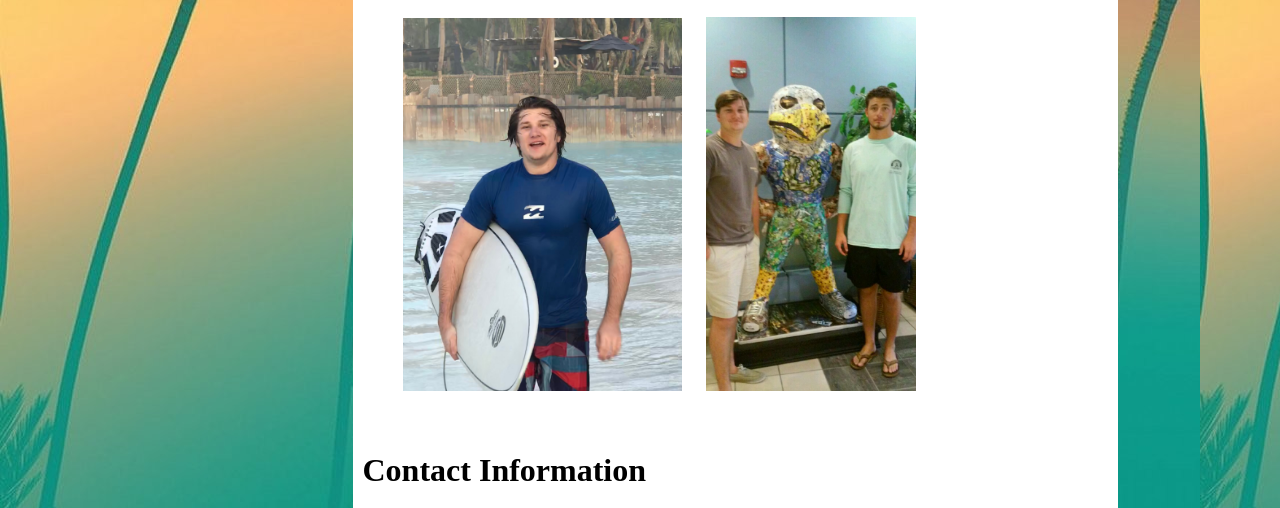
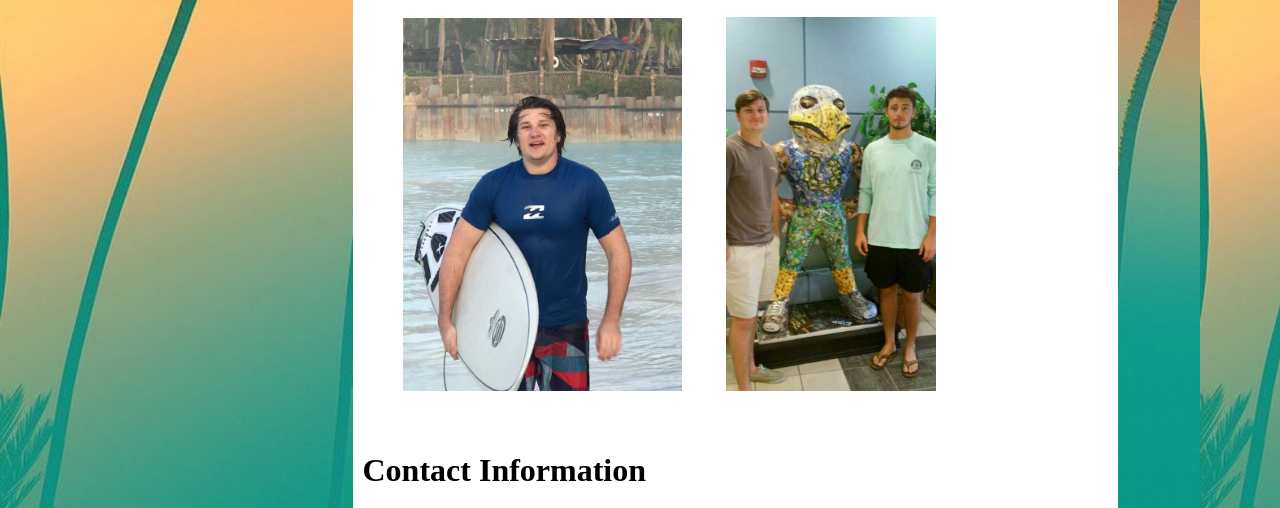
Before and after one commit to deleuze199/deleuze199.github.io, a plain HTML site: page index.html in a window 1280 px wide. Shown: the part 1522-2030 px from the top of the page. Drawn offline with Linux system fonts and the light colour scheme.

Commit message:
Update index.html

```diff
--- a/index.html
+++ b/index.html
@@ -69,7 +69,7 @@
         </audio>
         <figure>
           <img id="photo-me1" src="IMG_5543.jpeg" width="279" alt="photo of Benjamin Deleuze"/>
-          <img id="photo-me2" src="IMG_8217.JPG" width="210" alt="photo of Benjamin Deleuze" hspace="20"/>
+          <img id="photo-me2" src="IMG_8217.JPG" width="210" alt="photo of Benjamin Deleuze" hspace="40"/>
         </figure>
       </div>
       <div id="contact">
```
